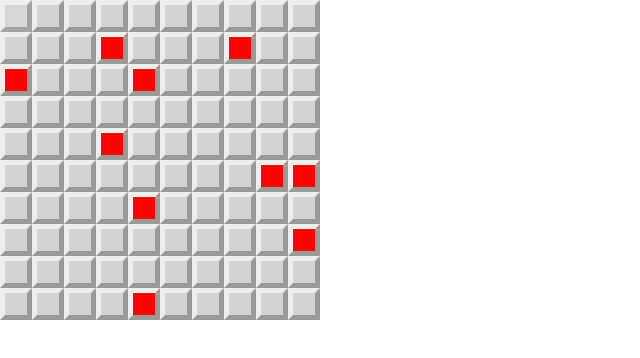
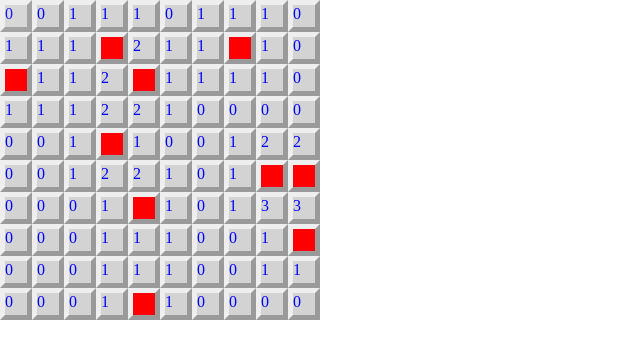
Before and after one commit to PrimarisEquilibrium/Web-Minesweeper, a plain HTML site: page index.html in a window 1280 px wide. Shown: the whole page, without its empty margins (0-640 px from the left). Drawn offline with Linux system fonts and the light colour scheme.

Commit message:
feat: add bomb adjacency counting

```diff
--- a/script.js
+++ b/script.js
@@ -48,6 +48,7 @@ class Board {
         // Initialize & generate cells
         this.cellArray = this.initializeCellArray()
         this.generateCellDOM()
+        this.generateCellValues()
     }
 
     /**
@@ -108,6 +109,41 @@ class Board {
             this.boardDiv.appendChild(rowDiv)
         }
     }
+
+    generateCellValues() {
+        const directions = [
+            [-1, -1],
+            [-1, 0],
+            [-1, 1],
+            [0, -1],
+            [0, 1],
+            [1, -1],
+            [1, 0],
+            [1, 1]
+        ];
+        for (let row = 0; row < this.height; row++) {
+            for (let col = 0; col < this.width; col++) {
+                let bombCount = 0
+                let cell = this.cellArray[row][col]
+                if (cell.value == "bomb") {
+                    continue
+                }
+                for (const direction of directions) {
+                    const newRow = row + direction[0]
+                    const newCol = col + direction[1]
+                    if (newRow >= 0 && newRow < this.height
+                        && newCol >= 0 && newCol < this.width
+                    ) {
+                        const newCell = this.cellArray[newRow][newCol]
+                        if (newCell.value == "bomb") {
+                            bombCount++
+                        }
+                    }
+                }
+                cell.cellDiv.textContent = bombCount
+            }
+        }
+    }
 }
 
 let board = new Board(10, 10, 10)
--- a/style.css
+++ b/style.css
@@ -14,6 +14,7 @@ body {
     border-style: outset;
     border-width: 0.35em;
     transition: opacity 0.1s;
+    color: blue;
 }
 
 .cell.clicked {
```
